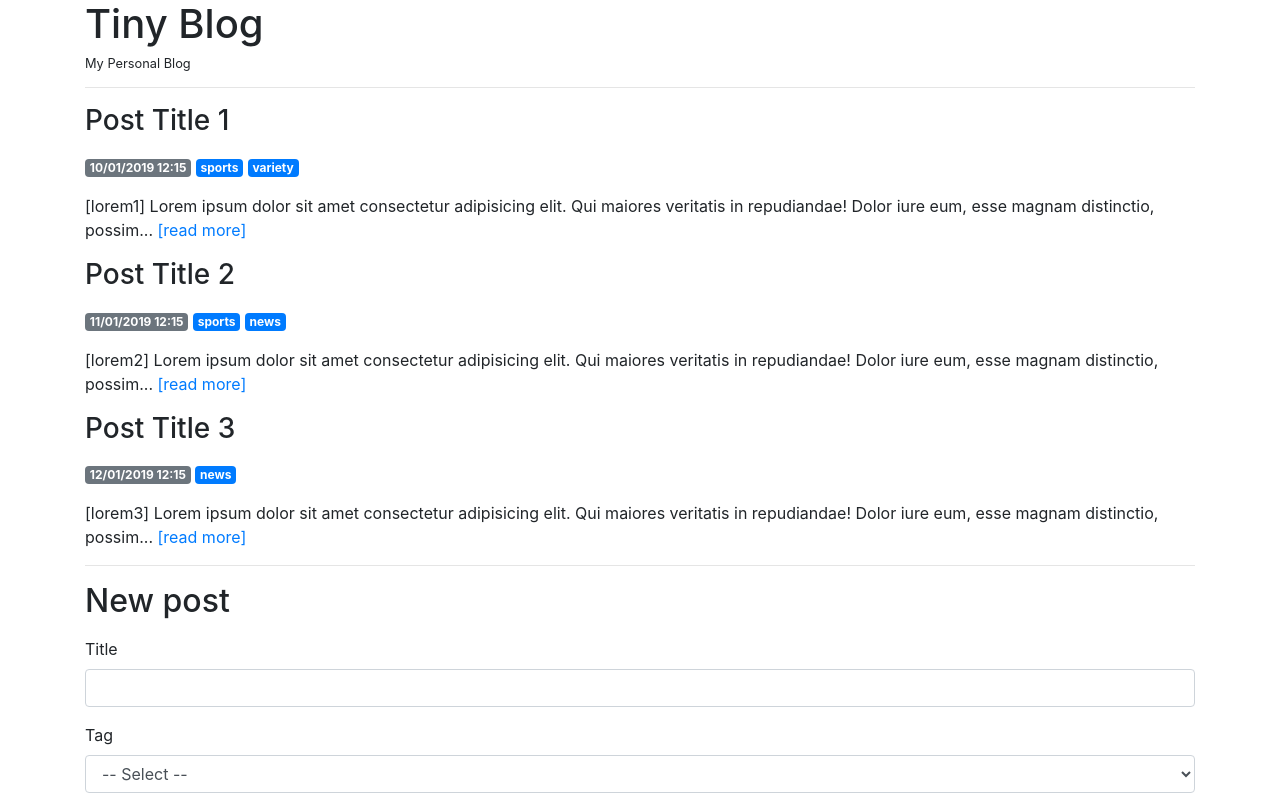
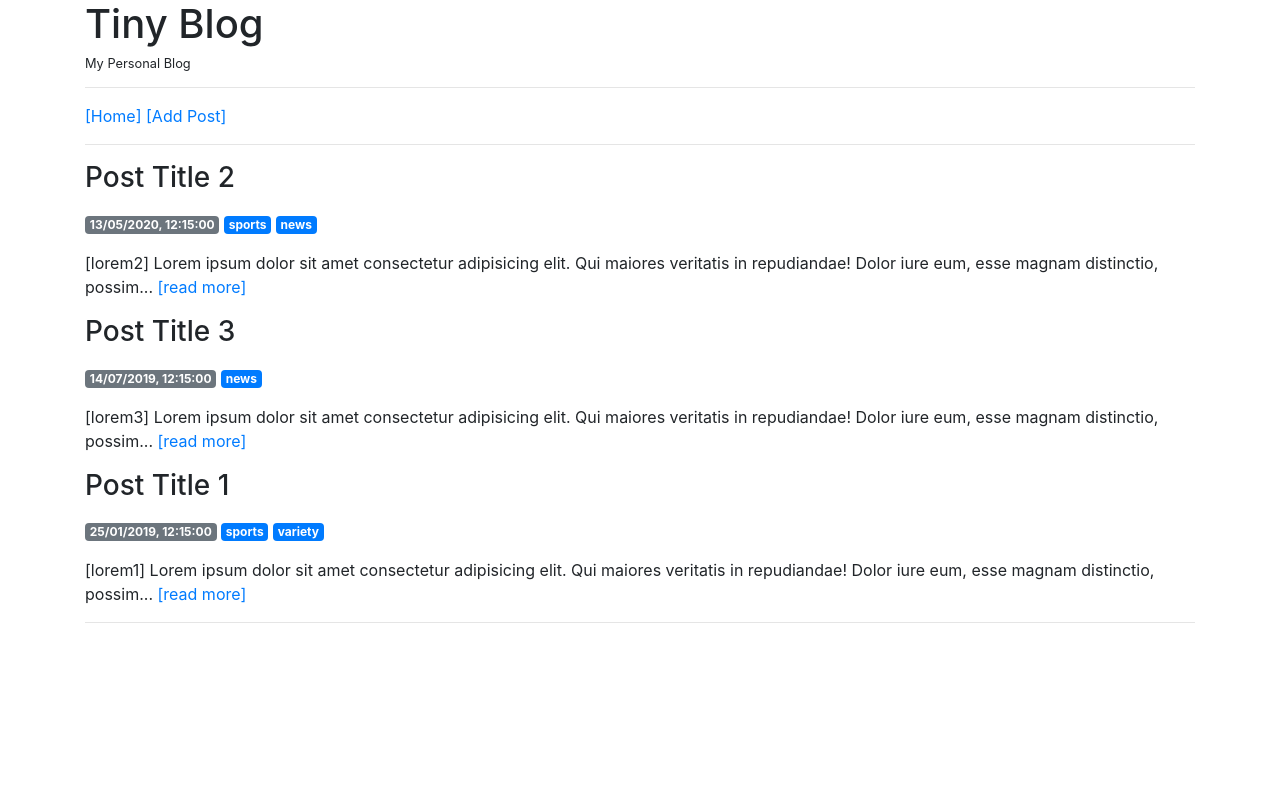
Before and after one commit to angelitocsg/tiny-blog-react, a React (Create React App) app: page / in a window 1280 px wide. Shown: the top 800 px of the page. Built offline with nearby package versions, Linux system fonts and the light colour scheme.

Commit message:
Implementa rotas e ordenação de posts

```diff
--- a/package.json
+++ b/package.json
@@ -26,6 +26,7 @@
     "bootstrap": "^4.2.1",
     "jquery": "^3.3.1",
     "node-sass": "^4.11.0",
-    "popper.js": "^1.14.6"
+    "popper.js": "^1.14.6",
+    "react-router-dom": "^4.3.1"
   }
 }
--- a/src/blog/data/blogPosts.js
+++ b/src/blog/data/blogPosts.js
@@ -5,7 +5,7 @@
     {
         id: 1,
         title: 'Post Title 1',
-        date: '10/01/2019 12:15',
+        date: '2019-01-25 12:15',
         tags: ['sports', 'variety'],
         content: '[lorem1] ' +
             loremText + '\r\n' +
@@ -15,14 +15,14 @@
     {
         id: 2,
         title: 'Post Title 2',
-        date: '11/01/2019 12:15',
+        date: '2020-05-13 12:15',
         tags: ['sports', 'news'],
         content: '[lorem2] ' + loremText
     },
     {
         id: 3,
         title: 'Post Title 3',
-        date: '12/01/2019 12:15',
+        date: '2019-07-14 12:15',
         tags: ['news'],
         content: '[lorem3] ' + loremText
     }
--- a/src/blog/pages/BlogPost.jsx
+++ b/src/blog/pages/BlogPost.jsx
@@ -1,5 +1,6 @@
 import React from 'react'
 import BlogPostHeader from './BlogPostHeader';
+import { Link } from 'react-router-dom';
 
 const BlogPost = (props) => (
     <div>
@@ -7,7 +8,7 @@
 
         <p>
             {props.post.content.substr(0, 150)}...{' '}
-            <a href={"/post/" + props.post.id}>[read more]</a>
+            <Link to={"/post/" + props.post.id}>[read more]</Link>
         </p>
     </div>
 )
--- a/src/blog/pages/BlogPostFull.jsx
+++ b/src/blog/pages/BlogPostFull.jsx
@@ -1,11 +1,16 @@
 import React from 'react'
 import BlogPostHeader from './BlogPostHeader';
+import { blogPosts } from '../data/blogPosts';
 
-const BlogPostFull = (props) => {
-    if (props.post === null) {
+const BlogPostFull = ({ match }) => {
+    let id = parseInt(match.params.id);
+
+    const post = blogPosts.find(post => post.id === id);
+
+    if (post === undefined) {
         return (
             <div className="text-danger">
-                <h3>404 - No content</h3>
+                <h3>404 - Not found</h3>
             </div>
         )
     }
@@ -14,15 +19,15 @@
 
     return (
         <div>
-            <BlogPostHeader {...props.post} />
+            <BlogPostHeader {...post} />
 
-            {props.post.content
+            {post.content
                 .split('\r\n')
                 .map(
                     text => (<p key={i++}>{text}</p>)
                 )}
 
-            <a href={"/post/edit/" + props.post.id}>[edit]</a>{' '}
+            <a href={"/post/edit/" + post.id}>[edit]</a>{' '}
             <a href="/">[delete]</a>
         </div>
     )
--- a/src/blog/pages/BlogPostHeader.jsx
+++ b/src/blog/pages/BlogPostHeader.jsx
@@ -5,7 +5,9 @@
         <h3><p>{props.title}</p></h3>
 
         <p>
-            <span className="badge badge-secondary">{props.date}</span>{' '}
+            <span className="badge badge-secondary">
+                {new Date(props.date).toLocaleString('pt-BR')}
+            </span>{' '}
 
             {props.tags === undefined ? null : props.tags.map(tag => (
                 <span key={tag}>
--- a/src/blog/pages/IndexPage.jsx
+++ b/src/blog/pages/IndexPage.jsx
@@ -1,25 +1,24 @@
 import React from 'react'
 import BlogPost from './BlogPost';
-import BlogForm from './BlogForm';
-import BlogPostFull from './BlogPostFull';
 import { blogPosts } from '../data/blogPosts';
 
 const BlogIndex = (props) => (
     <div>
-        {blogPosts.map(
-            post => (
-                <BlogPost
-                    key={post.id}
-                    post={post} />
+        {blogPosts
+            .sort(
+                (a, b) => (
+                    Date.parse(a.date) > Date.parse(b.date) ? -1 :
+                        Date.parse(a.date) < Date.parse(b.date) ? 1 : 0
+                )
             )
-        )}
-
+            .map(
+                post => (
+                    <BlogPost
+                        key={post.id}
+                        post={post} />
+                )
+            )}
         <hr />
-
-        <BlogForm />
-        <hr />
-
-        <BlogPostFull post={blogPosts.length === 0 ? null : blogPosts[0]} />
     </div>
 )
 
--- a/src/main/App.jsx
+++ b/src/main/App.jsx
@@ -1,6 +1,10 @@
 import React/*, { Component }*/ from 'react'
 import BlogIndex from '../blog/pages/IndexPage';
+import { BrowserRouter as Router, Switch, Route, Link } from "react-router-dom";
+import BlogForm from '../blog/pages/BlogForm';
+import BlogPostFull from '../blog/pages/BlogPostFull';
 
+//, Route, Switch
 // class App extends Component {
 //     constructor(props) {
 //         super(props);
@@ -45,10 +49,23 @@
 // export default App
 
 export default (props) => (
-    <div className="container">
-        <h1>{props.title}</h1>
-        <h2 className="small">{props.subtitle}</h2>
-        <hr />
-        <BlogIndex />
-    </div>
+    <Router>
+        <div className="container">
+            <h1>{props.title}</h1>
+            <h2 className="small">{props.subtitle}</h2>
+            <hr />
+
+            <Link to="/">[Home]</Link> {' '}
+            <Link to="/post/add">[Add Post]</Link>
+
+            <hr />
+
+            <Switch>
+                <Route exact path='/' component={BlogIndex} />
+                <Route path='/post/add' component={BlogForm} />
+                <Route path='/post/:id' component={BlogPostFull} />
+                <Route component={() => (<div>404 - Not Found</div>)} />
+            </Switch>
+        </div>
+    </Router>
 )
```
Also changed, not shown: 1 other file (tests, documents, lock files or other folders).
